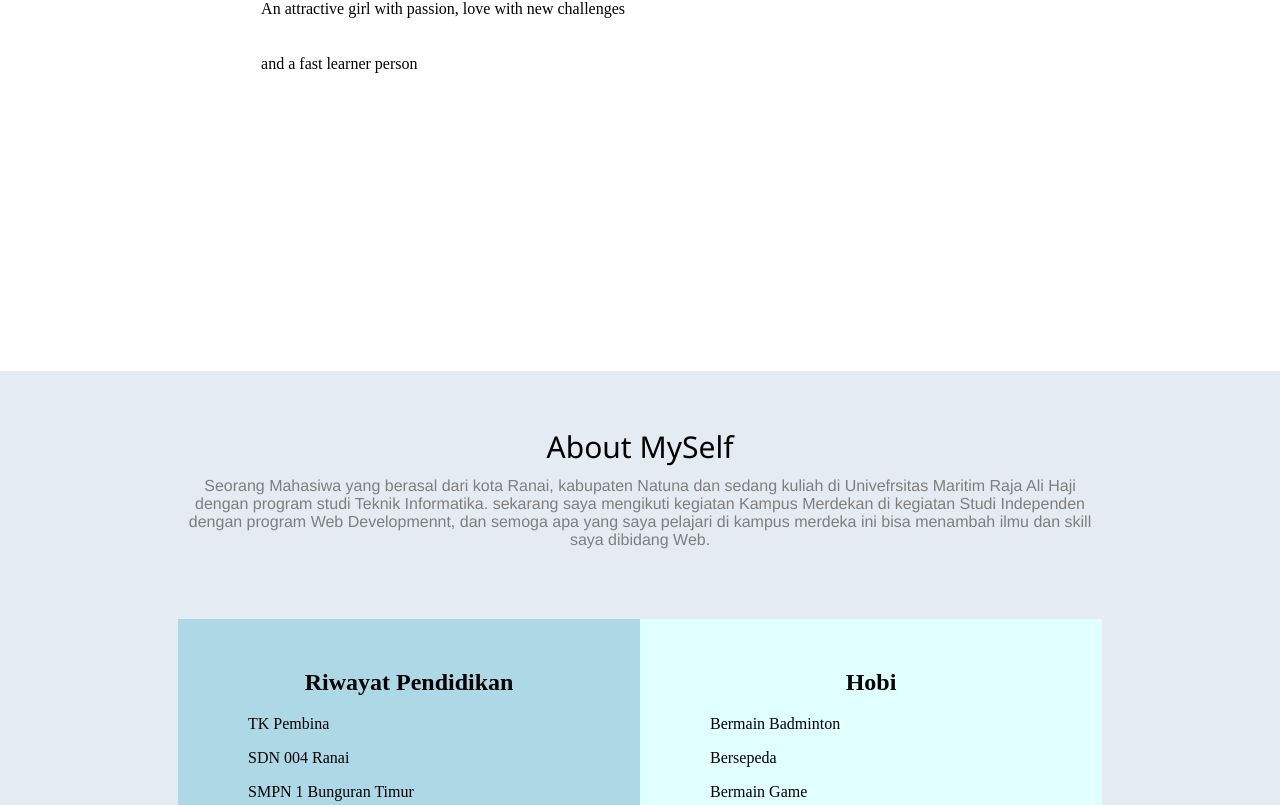
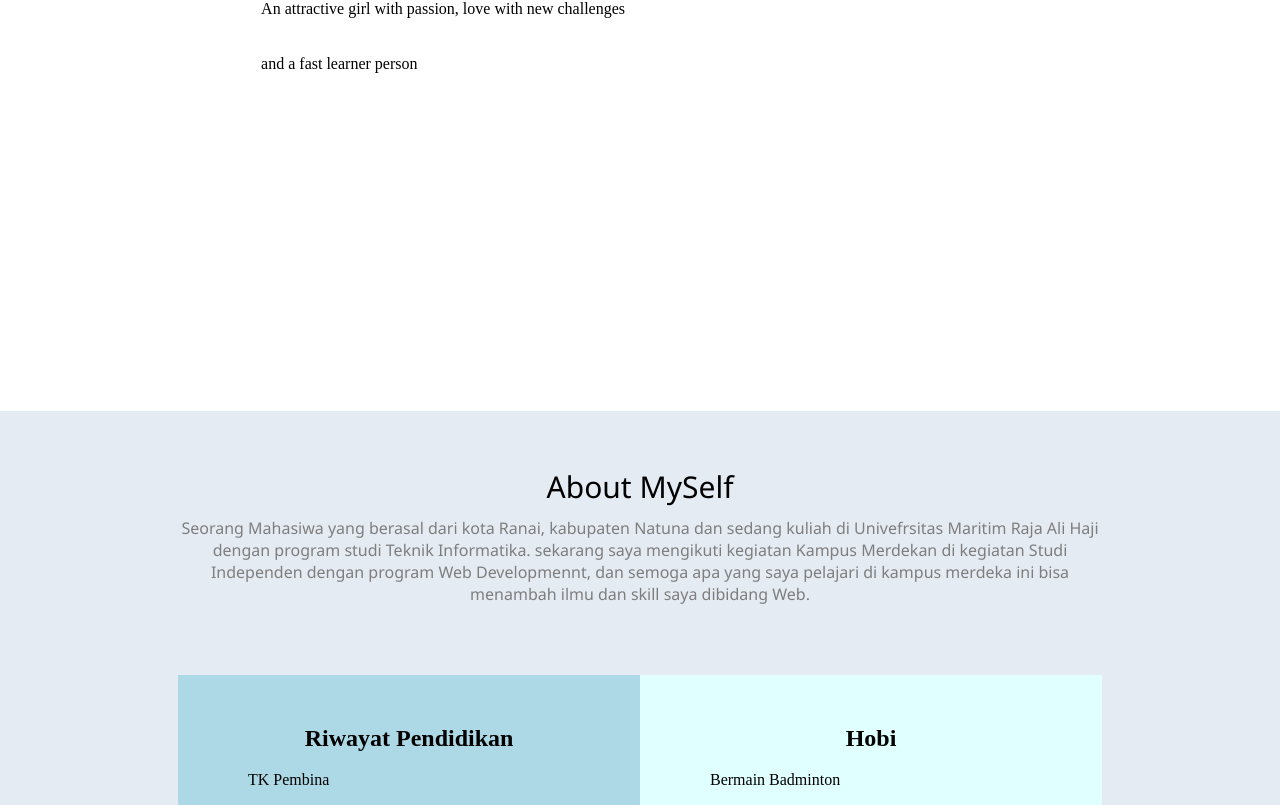
Before and after one commit to Regina158/WebProfile, a plain HTML site: page index.html in a window 1280 px wide. Shown: the part 389-1194 px from the top of the page. Drawn offline with Linux system fonts and the light colour scheme.

Commit message:
Update style.css

```diff
--- a/style.css
+++ b/style.css
@@ -49,7 +49,7 @@ nav ul li a:hover {
 
 #home {
     width: 100%;
-    height: 95vh;
+    height: 100vh;
     position: relative;
 }
 
@@ -106,7 +106,7 @@ nav ul li a:hover {
 
 /*About*/
 .about {
-    height: 55vh;
+    height: 80vh;
     background-color: #e5ebf3;
     padding: 2% 10% 10%;
 }
@@ -126,7 +126,7 @@ nav ul li a:hover {
 }
 
 .about-desc p:nth-child(2) {
-    font-family: 'Franklin Gothic Medium', 'Arial Narrow', Arial, sans-serif;
+    font-family:'Segoe UI', Tahoma, Geneva, Verdana, sans-serif;
     color: #7e7e7e;
     text-align: center;
 }
```
